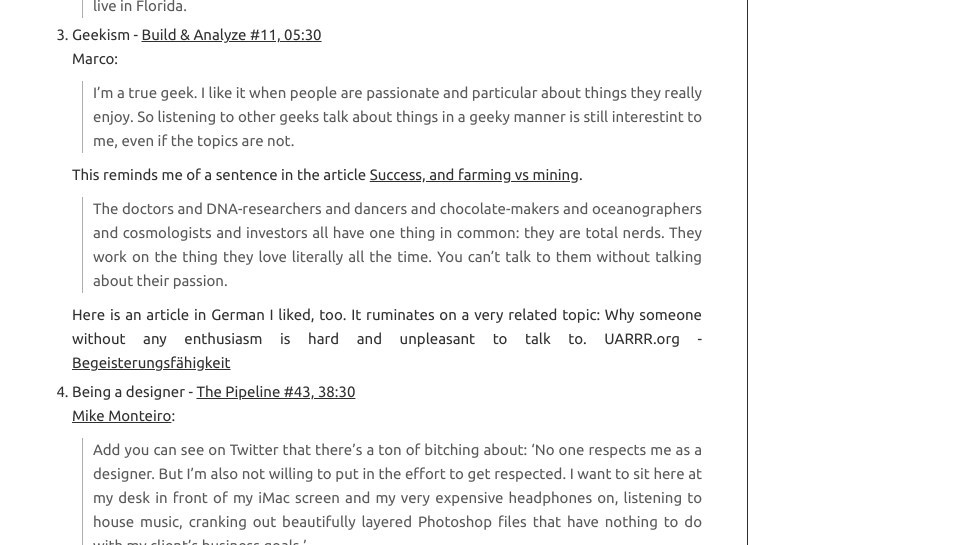
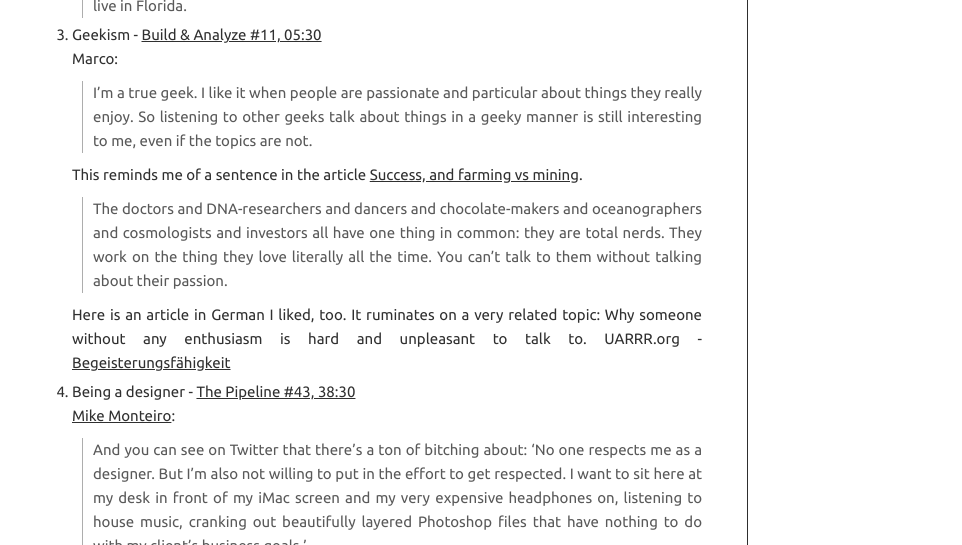
Before and after one commit to tschoof/blog, a Jekyll site: the page built from _posts/2011-06-12-Quotes-1.md, in a window 1280 px wide. Shown: the part 703-1248 px from the top of the page, without its empty margins (158-1120 px from the left). Built offline with Jekyll 4.4.1, drawn with Linux system fonts in a browser that asks for light colours; some web fonts are replaced; Markdown is read by kramdown in place of the engine named in the settings; some of the changed text lies outside the part shown.

Commit message:
new article

```diff
--- a/_posts/2011-06-12-Quotes-1.md
+++ b/_posts/2011-06-12-Quotes-1.md
@@ -19,7 +19,7 @@ Marco Arment and Dan Benjamin talk about coffee, especially the chemex coffee br
 
 3.  Geekism - [Build & Analyze #11, 05:30](http://5by5.tv/buildanalyze/11)
 Marco:
-> I'm a true geek. I like it when people are passionate and particular about things they really enjoy. So listening to other geeks talk about things in a geeky manner is still interestint to me, even if the topics are not.
+> I'm a true geek. I like it when people are passionate and particular about things they really enjoy. So listening to other geeks talk about things in a geeky manner is still interesting to me, even if the topics are not.
 
 	This reminds me of a sentence in the article [Success, and farming vs mining](http://blog.wilshipley.com/2011/04/success-and-farming-vs-mining.html).
 > The doctors and DNA-researchers and dancers and chocolate-makers and oceanographers and cosmologists and investors all have one thing in common: they are total nerds. They work on the thing they love literally all the time. You can't talk to them without talking about their passion.
@@ -28,7 +28,7 @@ Marco:
 
 4. Being a designer - [The Pipeline #43, 38:30](http://5by5.tv/pipeline/43)
 [Mike Monteiro](https://twitter.com/#!/mike_ftw):
-> Add you can see on Twitter that there's a ton of bitching about: 'No one respects me as a designer. But I'm also not willing to put in the effort to get respected. I want to sit here at my desk in front of my iMac screen and my very expensive headphones on, listening to house music, cranking out beautifully layered Photoshop files that have nothing to do with my client's business goals.'
+> And you can see on Twitter that there's a ton of bitching about: 'No one respects me as a designer. But I'm also not willing to put in the effort to get respected. I want to sit here at my desk in front of my iMac screen and my very expensive headphones on, listening to house music, cranking out beautifully layered Photoshop files that have nothing to do with my client's business goals.'
 
 5. Ferrari - [Enough #18, 06:00](http://minimalmac.com/enough/#ep18)
 [Patrick Rhone](https://twitter.com/#!/patrickrhone):
```
